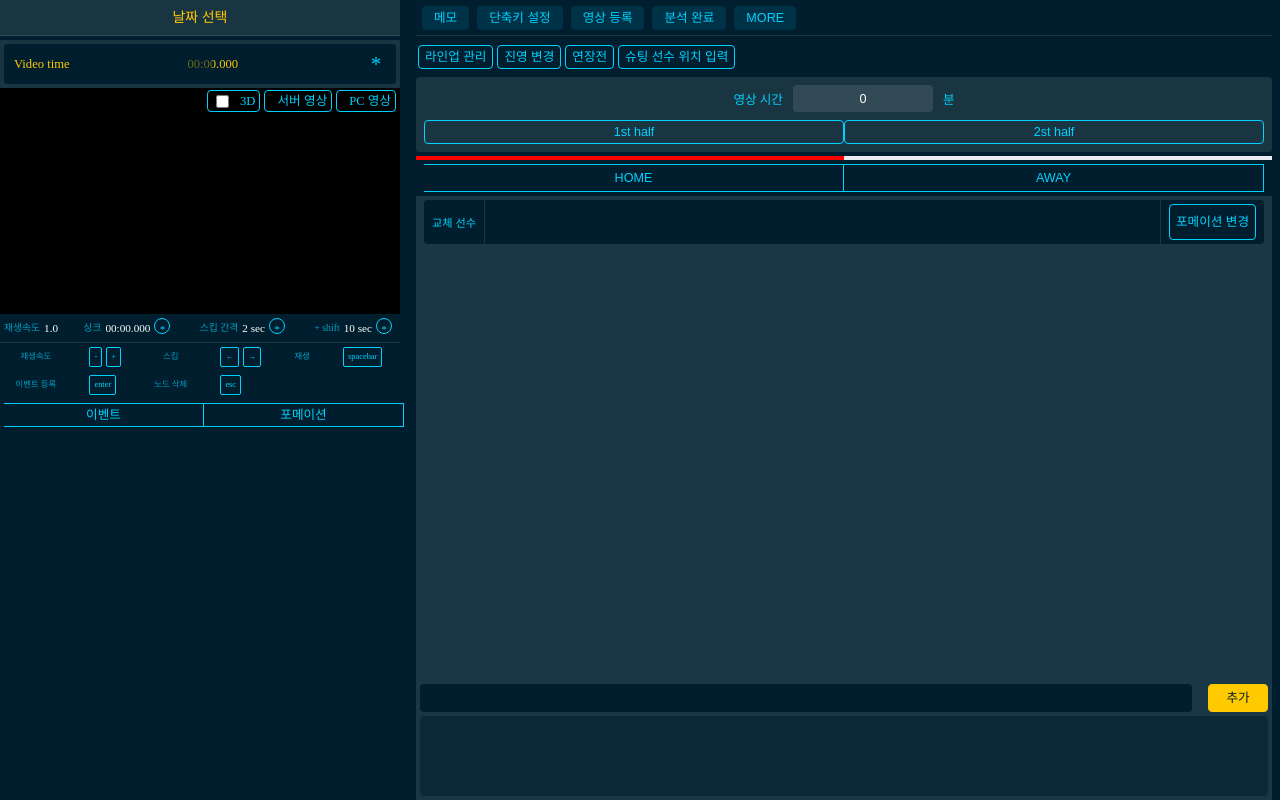
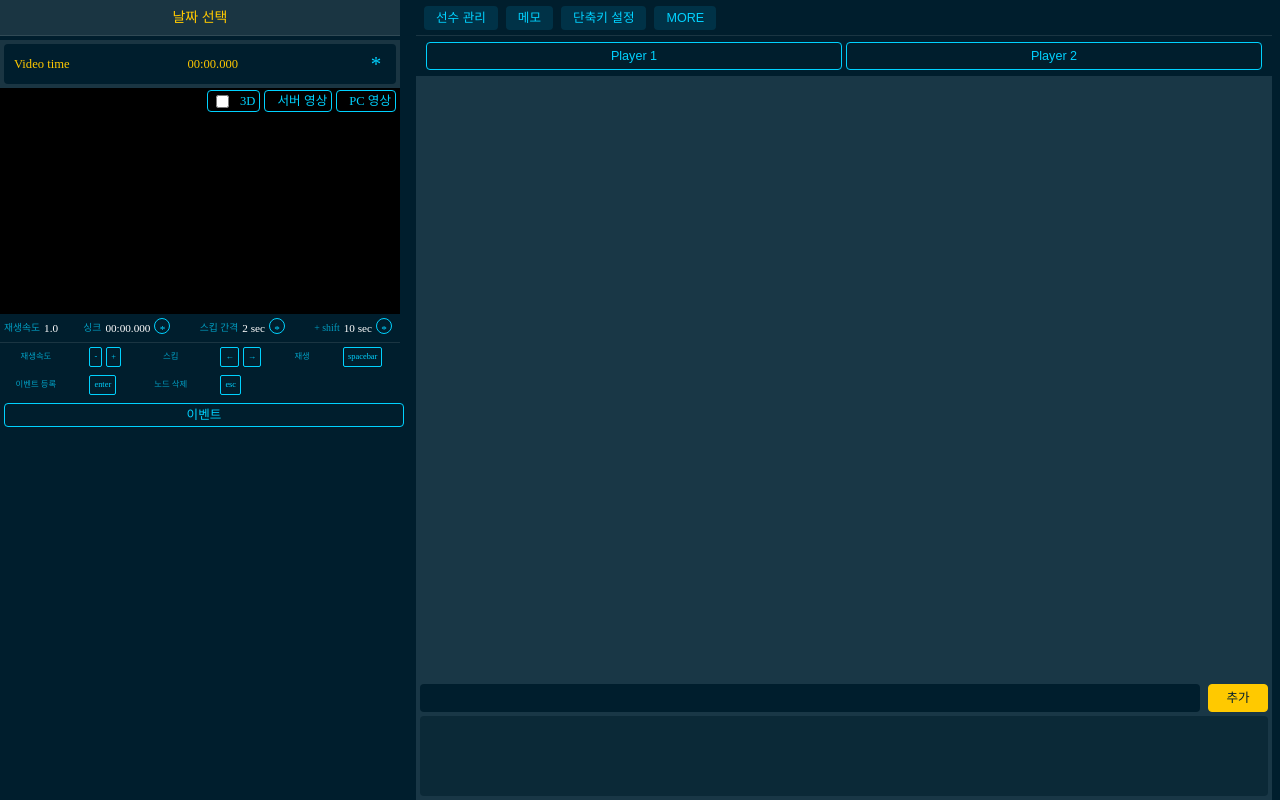
Before and after one commit to jeongbeenson19/myron, a Django app: page /myron/ in a window 1280 px wide. Run offline with Django 4.2, Linux system fonts and the light colour scheme.

Commit message:
modified template for throwers

```diff
--- a/static/style.css
+++ b/static/style.css
@@ -439,20 +439,27 @@ input {
   margin-right: 0;
 }
 
-.button-bepro.radio.active {
+.button-myron.radio.active {
   background-color: hsla(0,0%,100%,.1);
   color: #ffc900;
 }
 
-.button-bepro.radio:first-child {
+.button-myron.radio:first-child {
   border-top-left-radius: 4px;
   border-bottom-left-radius: 4px;
   border-left-width: 1px;
+  border-right-width: 1px;
 }
 
-.button-bepro.radio:last-child {
+.button-myron.radio:last-child {
   border-top-right-radius: 4px;
   border-bottom-right-radius: 4px;
+}
+
+.player .button-myron.radio:focus {
+  border: 1px solid #ffc900;
+  color: #ffc900;
+  background-color: hsla(0,0%,100%,.1);
 }
 
 .video-column .event-area {
@@ -473,7 +480,7 @@ input {
 .app-toolbar {
   height: 36px;
   align-items: center;
-  padding: 0 2px;
+  padding: 0 4px;
   border-bottom: 1px solid hsla(0,0%,100%,.1)
 }
 
@@ -481,7 +488,6 @@ input {
   cursor: pointer;
   margin: 0 4px;
   padding: 0 12px;
-  font-size: .9rem;
   height: 24px;
   border: none;
   display: flex;
@@ -497,94 +503,26 @@ input {
   background-color: #fff
 }
 
-.analyze-settings {
-  margin-top: 5px
-}
-
-.analyze-settings .top-menu .button-myron {
-  margin: 4px 2px;
-  font-size: .9rem
-}
-
-.analyze-settings .section {
-  border-radius: 4px;
-  background-color: hsla(0,0%,100%,.1);
-  padding: 8px;
-  margin: 4px 0
-}
-
-.analyze-settings .match-time-setting .label {
-  font-size: .9rem;
-  color: #00d2ff;
-  justify-content: center;
-  align-items: center;
-  margin-bottom: 8px
-}
-
-.analyze-settings .match-time-setting .label button {
-  margin: 0 10px;
-  background-color: hsla(0,0%,100%,.1);
-  border-radius: 4px;
-  height: 27px;
-  padding: 0 4px;
-  width: 140px;
-  color: #fff;
-  border: none;
+.player-color-selector {
   position: relative
 }
 
-.analyze-settings .event-period-buttons button {
-  display: block;
-  flex: 1 1
-}
-
-.team-color-selector {
-  position: relative
-}
-
-.team-color-selector .color-picker {
+.player-color-selector .color-picker {
   flex: 1 1;
   border-bottom-width: 4px;
   border-style: solid
 }
 
-.team-selector .radio {
+.player-selector .radio {
   display: block;
   height: 28px;
   flex: 1 1
 }
 
-.sub-players {
-  max-width: 100%;
-  height: 44px;
-  align-items: center;
-  background-color: #001e2d;
-  padding: 0 8px;
-  border-radius: 4px
-}
-
-.sub-players .label {
-  font-size: .8rem;
-  color: #00d2ff;
-  align-self: stretch;
-  justify-content: center;
-  flex-shrink: 0
-}
-
-.sub-players .players {
-  overflow-x: auto;
-  height: 100%;
-  padding: 0 8px;
-  margin: 0 8px;
-  border-left: 1px solid #193746;
-  border-right: 1px solid #193746;
-  align-items: center;
-  align-self: stretch
-}
-
-.sub-players .button-change-formation {
-  align-self: stretch;
-  margin: 4px 0
+.player {
+  position: relative;
+  margin: 2px;
+  flex: 1;
 }
 
 .event-form {
@@ -603,7 +541,6 @@ input {
   border-radius: 4px;
   justify-content: center;
   padding: 4px 8px;
-  margin-right: 8px;
   font-size: .8rem
 }
 
--- a/templates/base.html
+++ b/templates/base.html
@@ -56,8 +56,6 @@
                                             </div>
                                         </div>
                                     </div>
-                                    <div style="position: absolute; top: -60px; left: 50%; transform: translateX(-50%); background-color: rgba(0, 30, 45, 0.57); border-radius: 4px; padding: 8px 12px; pointer-events: none; color: rgb(255, 201, 0); transition: top 0.3s ease 0s;"></div>
-                                    <div class="sc-gEvEer sc-eqUAAy coQri fgprtA" style="position: absolute; top: 8px; left: 8px;"></div>
                                 </div>
                                 <div class="playback-info horizontal">
                                     <div class="group horizontal">
@@ -134,8 +132,7 @@
                                 </div>
                             </div>
                             <div class="horizontal event-tab-radio-buttons">
-                                <button class="button-myron radio">이벤트</button>
-                                <button class="button-myron radio">포메이션</button>
+                                <button class="button-myron">이벤트</button>
                             </div>
                             <div class="event-area">
                                 <div class="event-timeline" style="height: 100%;"></div>
@@ -144,51 +141,22 @@
                         </div>
                         <div class="expand analysis-column" style="overflow-y: auto; padding: 0px 8px">
                             <div class="app-toolbar horizontal">
+                                <button class="button-myron">선수 관리</button>
                                 <button class="button-myron">메모</button>
                                 <button class="button-myron">단축키 설정</button>
-                                <button class="button-myron">영상 등록</button>
-                                <button class="button-myron">분석 완료</button>
                                 <div class="dropdown-button">
                                     <button class="button-myron">MORE</button>
                                     <div class="dropdown"></div>
                                 </div>
                             </div>
                             <div class>
-                                <div class="analyze-settings">
-                                    <div class="horizontal top-menu">
-                                        <button class="button-myron">라인업 관리</button>
-                                        <button class="button-myron">진영 변경</button>
-                                        <button class="button-myron">연장전</button>
-                                        <button class="button-myron">슈팅 선수 위치 입력</button>
+                                <div class="player-selector horizontal" style="margin: 4px 8px;">
+                                    <div class="player horizontal">
+                                        <button class="button-myron radio">Player 1</button>
                                     </div>
-                                    <div class="section">
-                                        <div class="horizontal match-time-setting">
-                                            <div class="label horizontal expand">
-                                                영상 시간
-                                                <button class="button-change-match-full-time">0</button>
-                                                분
-                                            </div>
-                                        </div>
-                                        <div class="event-period-selector horizontal" style="align-self: stretch;">
-                                            <button class="button-myron" style="flex: 1 10%;">1st half</button>
-                                            <button class="button-myron" style="flex: 1 10%;">2st half</button>
-                                        </div>
+                                    <div class="player horizontal">
+                                        <button class="button-myron radio">Player 2</button>
                                     </div>
-                                </div>
-                                <div class="team-color-selector horizontal">
-                                    <div class="color-picker" style="border-bottom-color: rgb(255, 0, 0);"></div>
-                                    <div class="color-picker" style="border-bottom-color: rgb(233, 235, 240);"></div>
-                                </div>
-                                <div class="team-selector horizontal" style="margin: 4px 8px;">
-                                    <button class="button-myron radio">HOME</button>
-                                    <button class="button-myron radio">AWAY</button>
-                                </div>
-                            </div>
-                            <div class="sub-players-wrapper">
-                                <div class="sub-players horizontal" style="margin: 4px 8px;">
-                                    <div class="label">교체 선수</div>
-                                    <div class="horizontal players expand"></div>
-                                    <button class="button-myron button-change-formation">포메이션 변경</button>
                                 </div>
                             </div>
                             <div class="expand center ground-wrapper horizontal">
@@ -211,4 +179,7 @@
                 </div>
             </div>
         </div>
+    <script>
+    </script>
     </body>
+</html>
```
